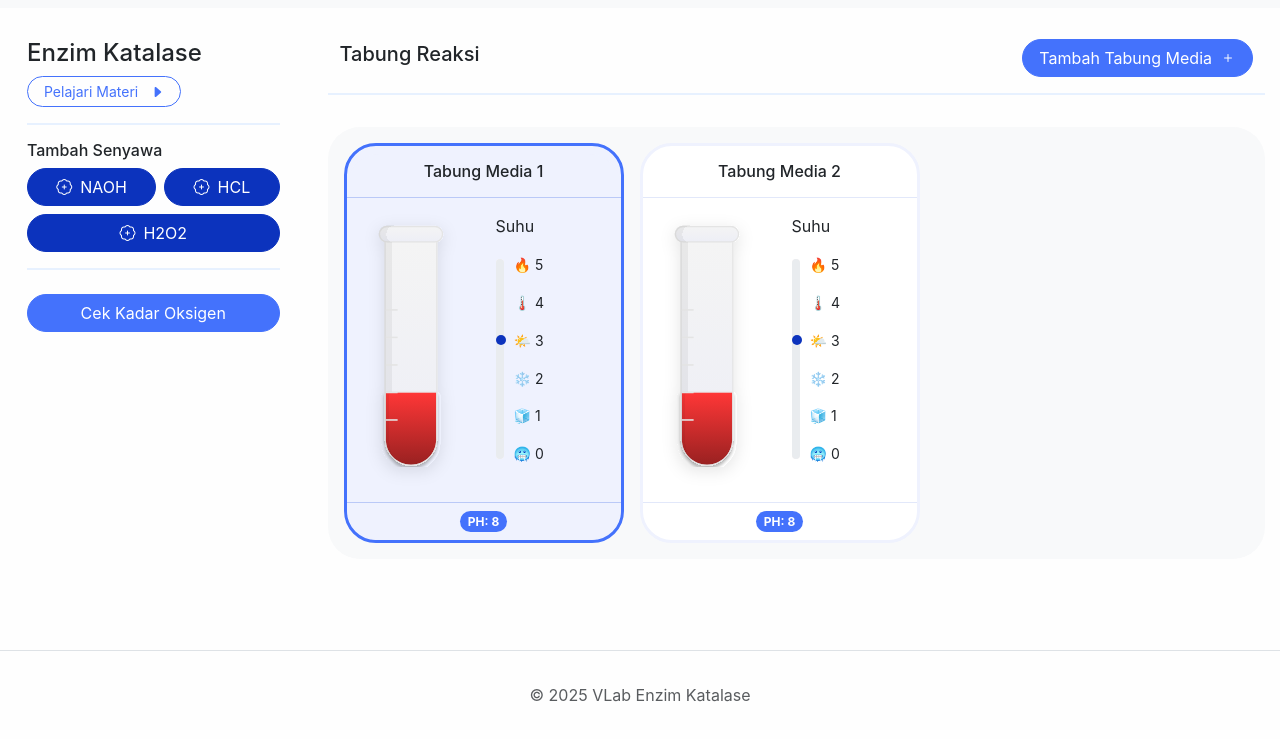
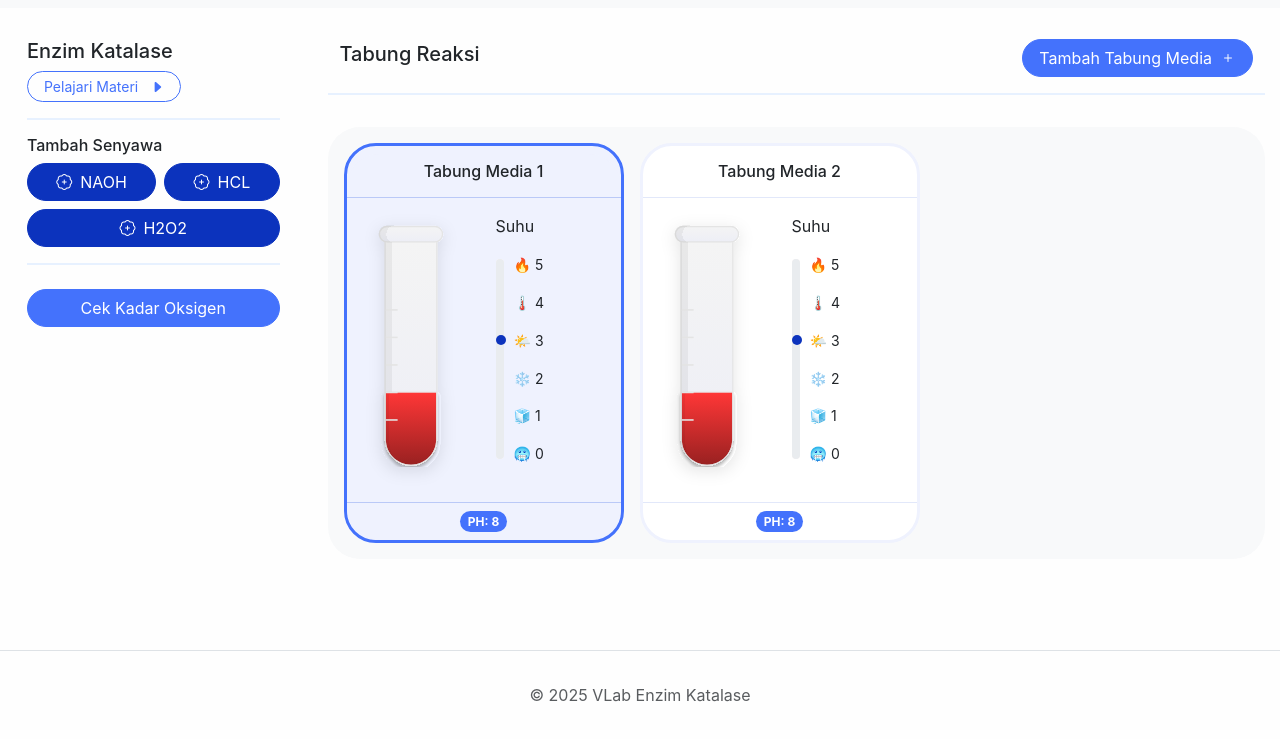
Before and after one commit to chikasariw/VLabEnzimKatalase, a website: page index.html in a window 1280 px wide. Shown: the part 61-800 px from the top of the page. Drawn offline with Linux system fonts and the light colour scheme; a web font is replaced by a local one.

Commit message:
update lidi lidi

```diff
--- a/index.html
+++ b/index.html
@@ -28,7 +28,7 @@
                 <div class="col-lg-3  pe-lg-5">
                     <div class="row d-flex justify-content-between align-items-center">
                         <div class="col-auto">
-                            <h4>Enzim Katalase</h4>
+                            <h5>Enzim Katalase</h5>
                         </div>
                         <div class="col-auto">
                             <a href="#" class="btn btn-outline-secondary btn-sm px-3 rounded-4">Pelajari Materi <i
```
Also changed, not shown: asset/images/Lidi_1.svg (added), asset/images/Lidi_2.svg (added), asset/images/Lidi_3.svg (added), asset/images/Lidi_4.svg (added), asset/images/Lidi_5.svg (added).
